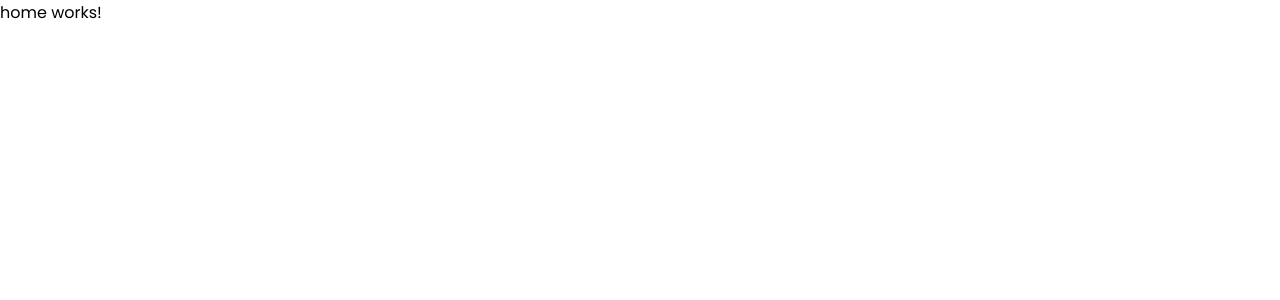
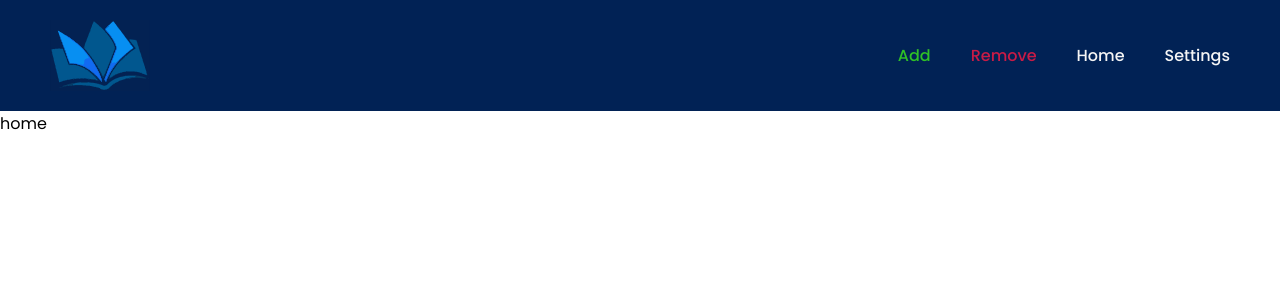
Before and after one commit to Pedro-Panstein/Library-Angular, an Angular app: page /home in a window 1280 px wide. Shown: the top 300 px of the page. Built offline with nearby package versions, Linux system fonts and the light colour scheme.

Commit message:
🛠️ header component created

```diff
--- a/src/app/app-routing.module.ts
+++ b/src/app/app-routing.module.ts
@@ -6,6 +6,7 @@ import { HomeComponent } from './pages/home/home.component';
 
 const routes: Routes = [
   {path: '', component: LoginComponent },
+  {path: 'login', component: LoginComponent },
   {path: 'home', component: HomeComponent },
 ];
 
--- a/src/app/app.module.ts
+++ b/src/app/app.module.ts
@@ -7,6 +7,7 @@ import { LoginComponent } from './pages/login/login.component';
 import { ButtonComponent } from './components/button/button.component';
 import { HomeComponent } from './pages/home/home.component';
 import { FormsModule } from '@angular/forms';
+import { HeaderComponent } from './components/header/header.component';
 
 @NgModule({
   declarations: [
@@ -14,6 +15,7 @@ import { FormsModule } from '@angular/forms';
     LoginComponent,
     ButtonComponent,
     HomeComponent,
+    HeaderComponent,
   ],
   imports: [
     BrowserModule,
--- /dev/null
+++ b/src/app/components/header/header.component.html
@@ -0,0 +1,10 @@
+<header>
+    <img src="../../../assets/2nDxGJ0vwMZF9x99Brhfb1ySgmX.svg" alt="panstein library logo">
+
+    <ul>
+        <li><a class="add" routerLink="/home">Add</a></li>
+        <li><a class="remove" routerLink="/home">Remove</a></li>
+        <li><a routerLink="/home">Home</a></li>
+        <li><a routerLink="/home">Settings</a></li>
+    </ul>
+</header>
--- /dev/null
+++ b/src/app/components/header/header.component.scss
@@ -0,0 +1,41 @@
+header {
+  background-color: var(--blue);
+  display: flex;
+  justify-content: space-between;
+  align-items: center;
+  padding: 20px 50px;
+  img {
+    width: 100px;
+  }
+  ul {
+    list-style: none;
+    display: flex;
+    align-items: center;
+    gap: 20px;
+    li {
+      margin-left: 20px;
+      transition: .2s linear all;
+      a {
+        text-decoration: none;
+        color: var(--white);
+        font-size: var(--font-size);
+        font-weight: 500;
+        &:hover {
+          color: #bbc3dd;
+        }
+      }
+      .add{
+        color: var(--green);
+        &:hover {
+            color: #7adb75;
+        }
+      }
+      .remove {
+        color: var(--red);
+        &:hover {
+          color: #eb5076;
+        }
+      }
+    }
+  }
+}
--- a/src/app/pages/home/home.component.html
+++ b/src/app/pages/home/home.component.html
@@ -1 +1,3 @@
-<p>home works!</p>
+<app-header></app-header>
+
+<p>home</p>
--- a/src/index.html
+++ b/src/index.html
@@ -5,7 +5,7 @@
   <title>LibraryAngular</title>
   <base href="/">
   <meta name="viewport" content="width=device-width, initial-scale=1">
-  <link rel="icon" type="image/x-icon" href="favicon.ico">
+  <link rel="icon" type="image/x-icon" href="assets/icon.png">
 </head>
 <body>
   <app-root></app-root>
```
Also changed, not shown: src/app/components/header/header.component.ts (added, +10 -0 lines), src/assets/icon.png (added), 1 other file (tests, documents, lock files or other folders).
